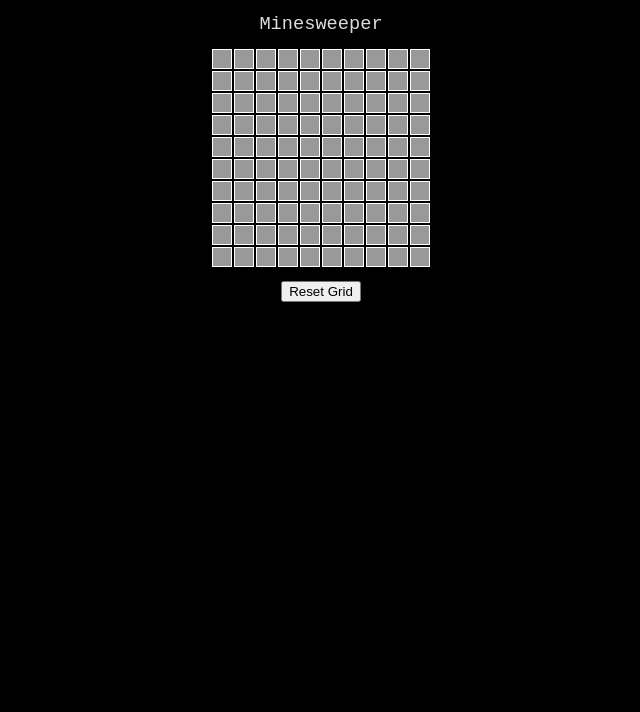
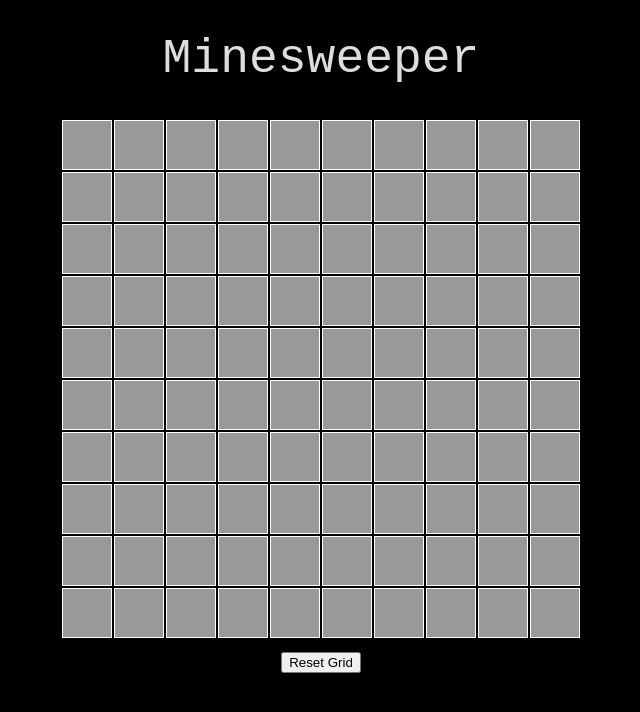
Before and after one commit to aravindboosi/minesweeper, a plain HTML site: page index.html in a window 1280 px wide. Shown: the whole page, without its empty margins (319-959 px from the left). Drawn offline with Linux system fonts and the light colour scheme.

Commit message:
Update hi.css

```diff
--- a/hi.css
+++ b/hi.css
@@ -7,7 +7,7 @@ BODY {
 
   H1 {
     text-align: center;
-    font-size: 14pt;
+    font-size: 36pt;
     font-weight: normal;
   }
   #grid {
@@ -18,8 +18,8 @@ BODY {
   #grid TR TD{
     border:1px solid white;
     background: #999999;
-    width: 16px;
-    height: 16px;
+    width: 46px;
+    height: 46px;
     text-align: center;
   }
 
```
